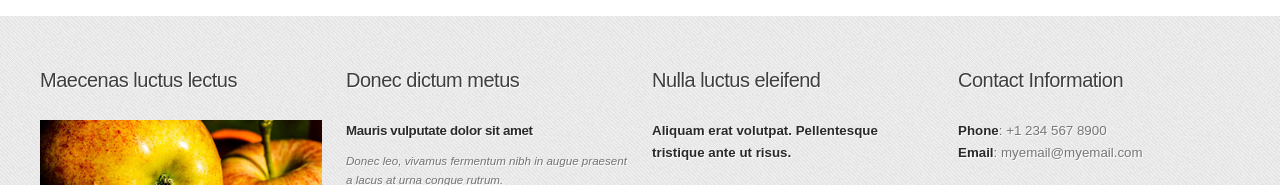
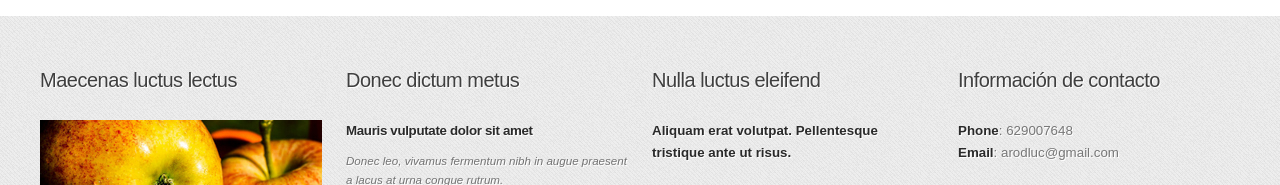
Before and after one commit to piltrafilla/git, a plain HTML site: page index.html in a window 1280 px wide. Shown: the part 1663-1848 px from the top of the page. Drawn offline with Linux system fonts and the light colour scheme.

Commit message:
Modified contact information

```diff
--- a/index.html
+++ b/index.html
@@ -226,9 +226,9 @@
 			</div>
 			<div class="3u" id="box3">
 				<section>
-					<h2>Contact Information</h2>
-					<p><strong>Phone</strong>: +1 234 567 8900</p>
-					<p><strong>Email</strong>: myemail@myemail.com</p>
+					<h2>Información de contacto</h2>
+					<p><strong>Phone</strong>: 629007648</p>
+					<p><strong>Email</strong>: arodluc@gmail.com</p>
 					<p>&nbsp;</p>
 					<p><strong>My CompanyName</strong></p>
 					<p>1234 Pellentesque tristique ante risus </p>
```
